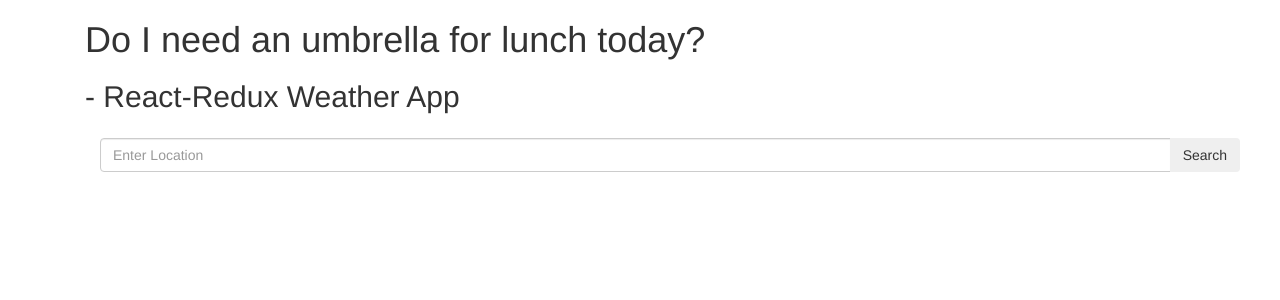
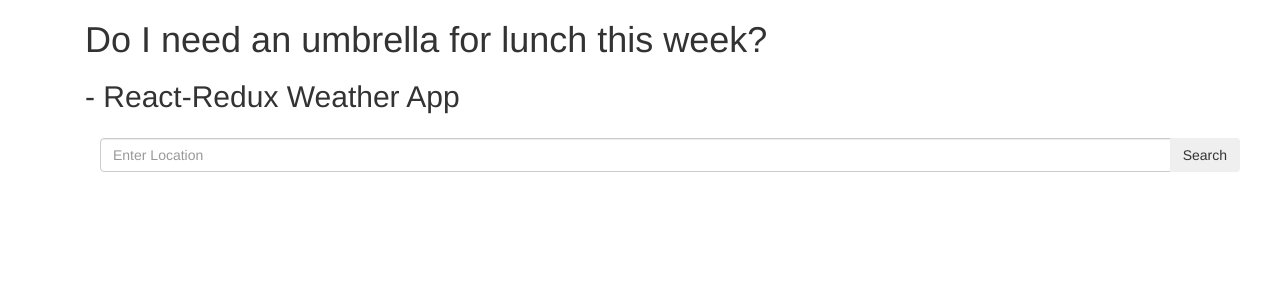
Before and after one commit to Allans-dev/ReactReduxWeather, a React app: page / in a window 1280 px wide. Shown: the top 300 px of the page. Built offline with nearby package versions, Linux system fonts and the light colour scheme.

Commit message:
implementing header
 - combining searchBar with countrySelector in Header
 - component is not seen by react, error returns suggestion to export
header correctly
 - formatting including removal of banner from react element to html
div to be designed in css

```diff
--- a/css/style.css
+++ b/css/style.css
@@ -10,6 +10,14 @@
     margin: 0 auto;
     position: relative;
   }
+
+/* -----------------------
+   BANNER
+   ----------------------- */
+
+   .banner {
+
+   }
 
 /* -----------------------
    SEARCH_BAR
--- a/index.html
+++ b/index.html
@@ -8,8 +8,10 @@
 
 <body>
     <div class="container-fluid">
-      <h1>Do I need an umbrella for lunch today?</h1>
-      <h2> - React-Redux Weather App</h2>
+      <div class="banner">
+        <h1>Do I need an umbrella for lunch this week?</h1>
+        <h2> - React-Redux Weather App</h2>
+      </div>
       <div class="container"></div>
     </div>
 </body>
--- a/src/components/App.js
+++ b/src/components/App.js
@@ -1,6 +1,7 @@
 import React, { Component } from 'react';
+import Header from './header';
+import LocationTable from './location_table';
 import SearchBar from '../containers/search_bar';
-import LocationTable from './location_table';
 
 
 
```
Also changed, not shown: src/components/header.js (+14 -0 lines), src/containers/country_selector.js (+16 -0 lines), src/components/banner.js (deleted).
